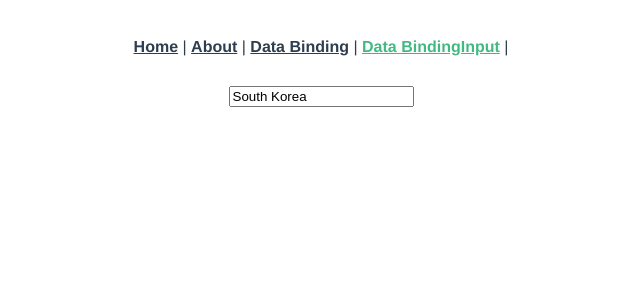
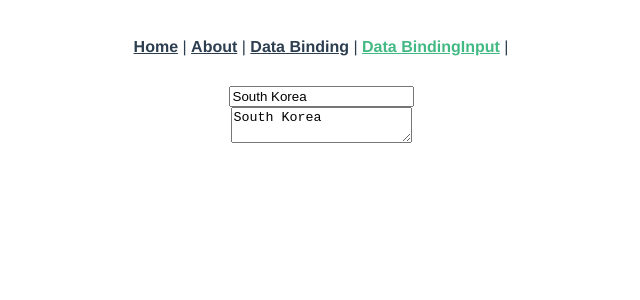
Before and after one commit to seungdols/practice, a Vue app in the folder vuejs/hello-vue/: page /databindingInput in a window 1280 px wide. Shown: the top 300 px of the page, without its empty margins (319-959 px from the left). Built offline with nearby package versions, Linux system fonts and the light colour scheme.

Commit message:
Add textarea

```diff
--- a/vuejs/hello-vue/src/components/DataBindingInputText.vue
+++ b/vuejs/hello-vue/src/components/DataBindingInputText.vue
@@ -1,6 +1,8 @@
 <template>
     <div>
         <input type="text" v-model="valueModel" />
+        <br />
+        <textarea v-model="valueModel"></textarea>
     </div>
 </template>
 <script>
```
